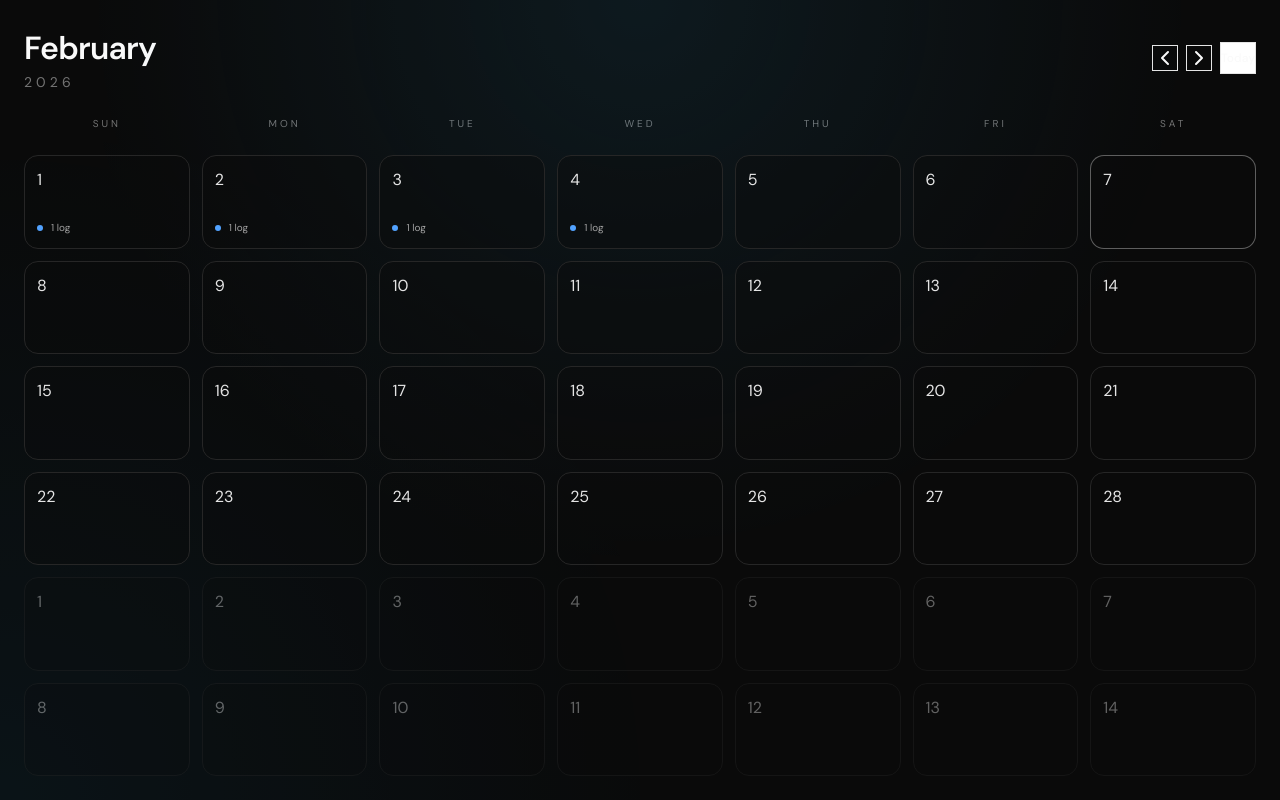
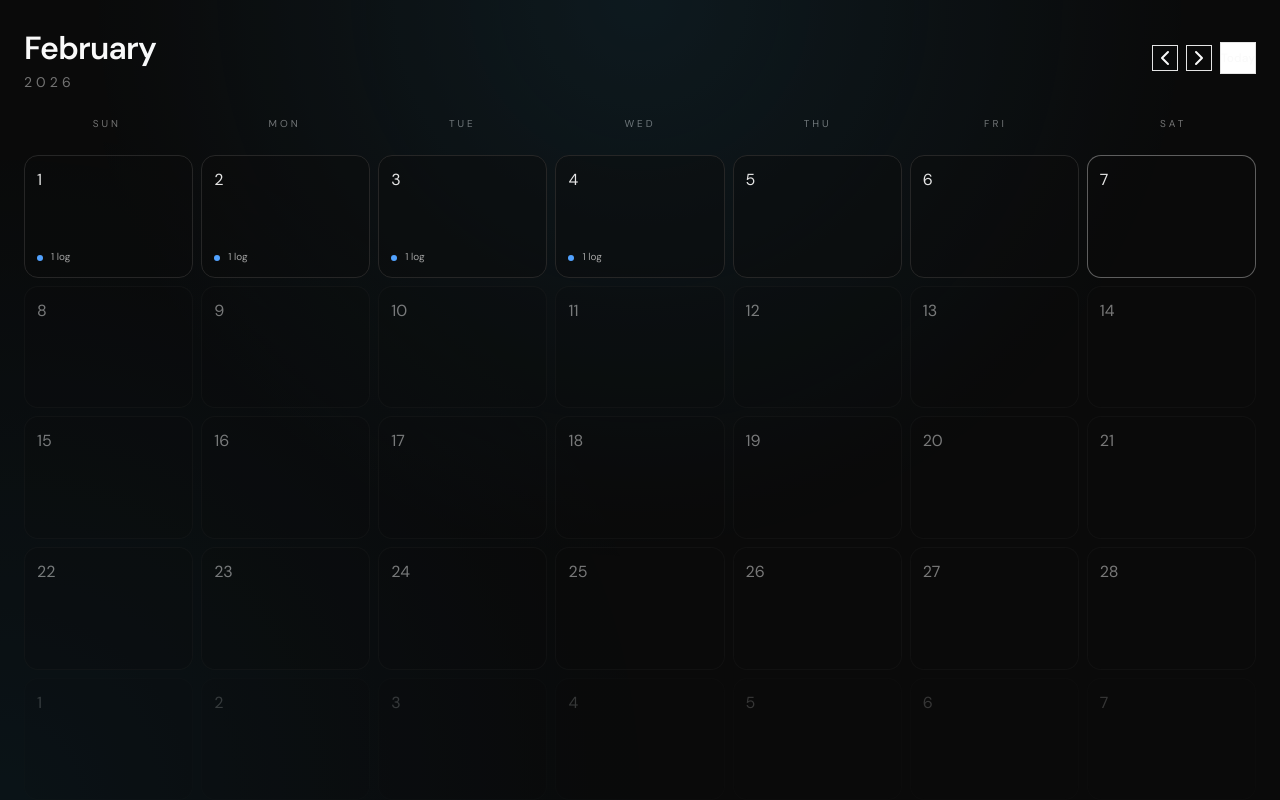
Before and after one commit to whyleonardo/chrono, a Next.js app in the folder apps/web/: page / in a window 1280 px wide. Shown: the top 800 px of the page. Built offline with nearby package versions, Linux system fonts and the light colour scheme; what @orpc/client, @orpc/tanstack-query would draw is missing.

Commit message:
feat: add disabled state for future dates, 4/3 aspect ratio, narrower layout

```diff
--- a/apps/web/src/components/calendar/day-cell.tsx
+++ b/apps/web/src/components/calendar/day-cell.tsx
@@ -9,6 +9,7 @@ export function DayCell({
 	entries,
 	isSelected,
 	isToday,
+	isDisabled,
 	onSelect,
 }: DayCellProps) {
 	const entryCount = entries.length;
@@ -16,23 +17,28 @@ export function DayCell({
 
 	const buttonClassName = useMemo(() => {
 		const baseClasses =
-			"relative flex h-full w-full flex-col rounded-xl border bg-neutral-950/40 p-3 text-left text-sm transition-colors duration-150 hover:border-neutral-600 hover:bg-neutral-900 focus-visible:outline-none focus-visible:ring-2 focus-visible:ring-neutral-400";
+			"relative flex h-full w-full flex-col rounded-xl border bg-neutral-950/40 p-3 text-left text-sm transition-colors duration-150 focus-visible:outline-none focus-visible:ring-2 focus-visible:ring-neutral-400 aspect-[4/3]";
+
+		if (isDisabled) {
+			return `${baseClasses} border-neutral-800/50 text-neutral-600 cursor-not-allowed opacity-50`;
+		}
 
 		if (isSelected) {
-			return `${baseClasses} border-blue-500/80 bg-blue-950/40 text-blue-200`;
+			return `${baseClasses} border-blue-500/80 bg-blue-950/40 text-blue-200 hover:border-neutral-600 hover:bg-neutral-900`;
 		}
 
 		if (isToday) {
-			return `${baseClasses} border-neutral-500/80 bg-neutral-900`;
+			return `${baseClasses} border-neutral-500/80 bg-neutral-900 hover:border-neutral-600 hover:bg-neutral-800`;
 		}
 
-		return `${baseClasses} border-neutral-800 text-neutral-200`;
-	}, [isSelected, isToday]);
+		return `${baseClasses} border-neutral-800 text-neutral-200 hover:border-neutral-600 hover:bg-neutral-900`;
+	}, [isSelected, isToday, isDisabled]);
 
 	return (
 		<button
 			className={buttonClassName}
-			onClick={() => onSelect(date)}
+			disabled={isDisabled}
+			onClick={() => !isDisabled && onSelect(date)}
 			type="button"
 		>
 			<div className="flex h-full flex-col justify-between">
--- a/apps/web/src/components/calendar/kibo-calendar.tsx
+++ b/apps/web/src/components/calendar/kibo-calendar.tsx
@@ -118,6 +118,21 @@ export function KiboCalendar({
 		);
 	};
 
+	const isFutureDate = (date: Date) => {
+		const today = new Date();
+		today.setHours(0, 0, 0, 0);
+		return date > today;
+	};
+
+	const isFutureMonth = () => {
+		const today = new Date();
+		return (
+			month.getFullYear() > today.getFullYear() ||
+			(month.getFullYear() === today.getFullYear() &&
+				month.getMonth() > today.getMonth())
+		);
+	};
+
 	const getDateKey = (date: Date) => format(date, "yyyy-MM-dd");
 
 	return (
@@ -150,6 +165,7 @@ export function KiboCalendar({
 					</Button>
 					<Button
 						aria-label="Next month"
+						disabled={isFutureMonth()}
 						onClick={handleNextMonth}
 						size="icon-sm"
 						variant="ghost"
@@ -171,19 +187,21 @@ export function KiboCalendar({
 			</div>
 
 			<div className="h-full flex-1 px-6 pb-6">
-				<div className="grid h-full grid-cols-7 grid-rows-6 gap-3">
+				<div className="grid h-full grid-cols-7 grid-rows-6 gap-2">
 					{days.map((date) => {
 						const dateKey = getDateKey(date);
 						const dateEntries = entriesByDate[dateKey] ?? [];
 						const dateIsToday = isToday(date);
 						const dateIsSelected = isSelected(date);
 						const isOutsideMonth = date.getMonth() !== month.getMonth();
+						const dateIsDisabled = isFutureDate(date);
 
 						return (
 							<div className={isOutsideMonth ? "opacity-40" : ""} key={dateKey}>
 								<DayCell
 									date={date}
 									entries={dateEntries}
+									isDisabled={dateIsDisabled}
 									isSelected={dateIsSelected}
 									isToday={dateIsToday}
 									onSelect={handleSelectDate}
--- a/apps/web/src/components/calendar/types.ts
+++ b/apps/web/src/components/calendar/types.ts
@@ -31,6 +31,8 @@ export interface DayCellProps {
 	isSelected: boolean;
 	/** Whether this day is today */
 	isToday: boolean;
+	/** Whether this day is disabled (future date) */
+	isDisabled?: boolean;
 	/** Click handler */
 	onSelect: (date: Date) => void;
 }
```
